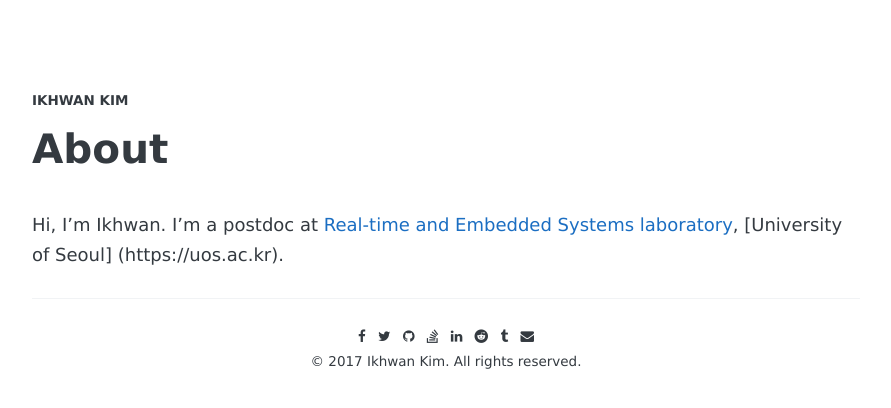
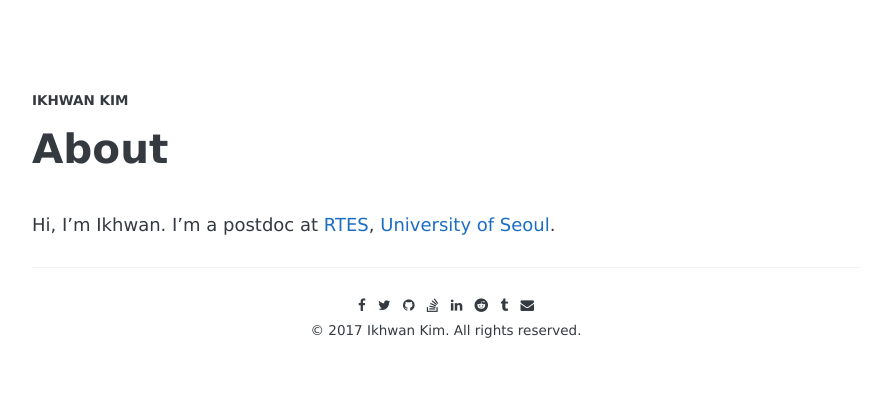
Before and after one commit to duo821228/duo821228.github.io, a Jekyll site: the page built from about.md, in a window 1280 px wide. Shown: the top 408 px of the page, without its empty margins (194-1085 px from the left). Built offline with Jekyll 4.4.1, drawn with Linux system fonts in a browser that asks for light colours; some web fonts are replaced.

Commit message:
Update about page

```diff
--- a/about.md
+++ b/about.md
@@ -3,4 +3,4 @@ title: About
 permalink: /about/
 ---
 
-Hi, I'm Ikhwan. I'm a postdoc at [Real-time and Embedded Systems laboratory](http://rtes.uos.ac.kr), [University of Seoul] (https://uos.ac.kr).
+Hi, I'm Ikhwan. I'm a postdoc at [RTES](http://rtes.uos.ac.kr), [University of Seoul](https://uos.ac.kr).
```
